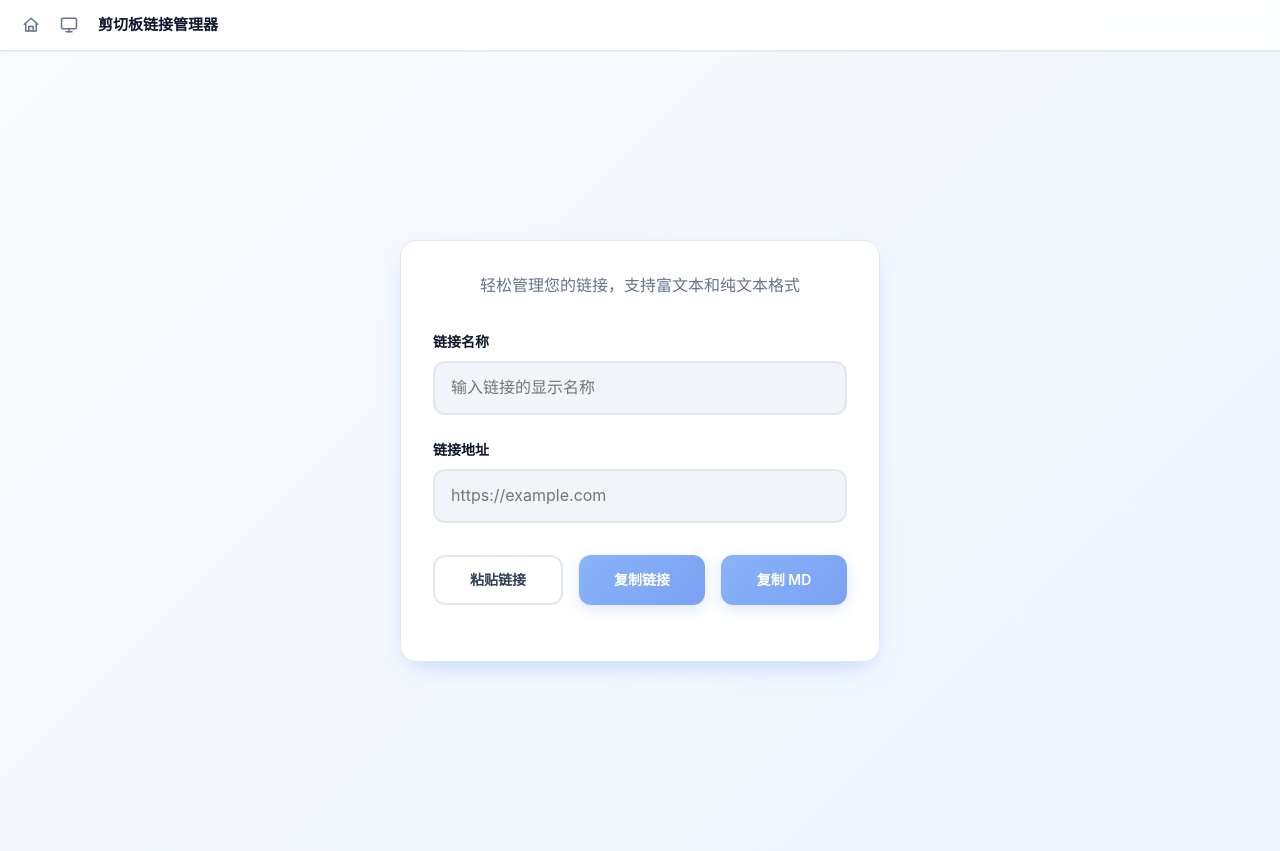
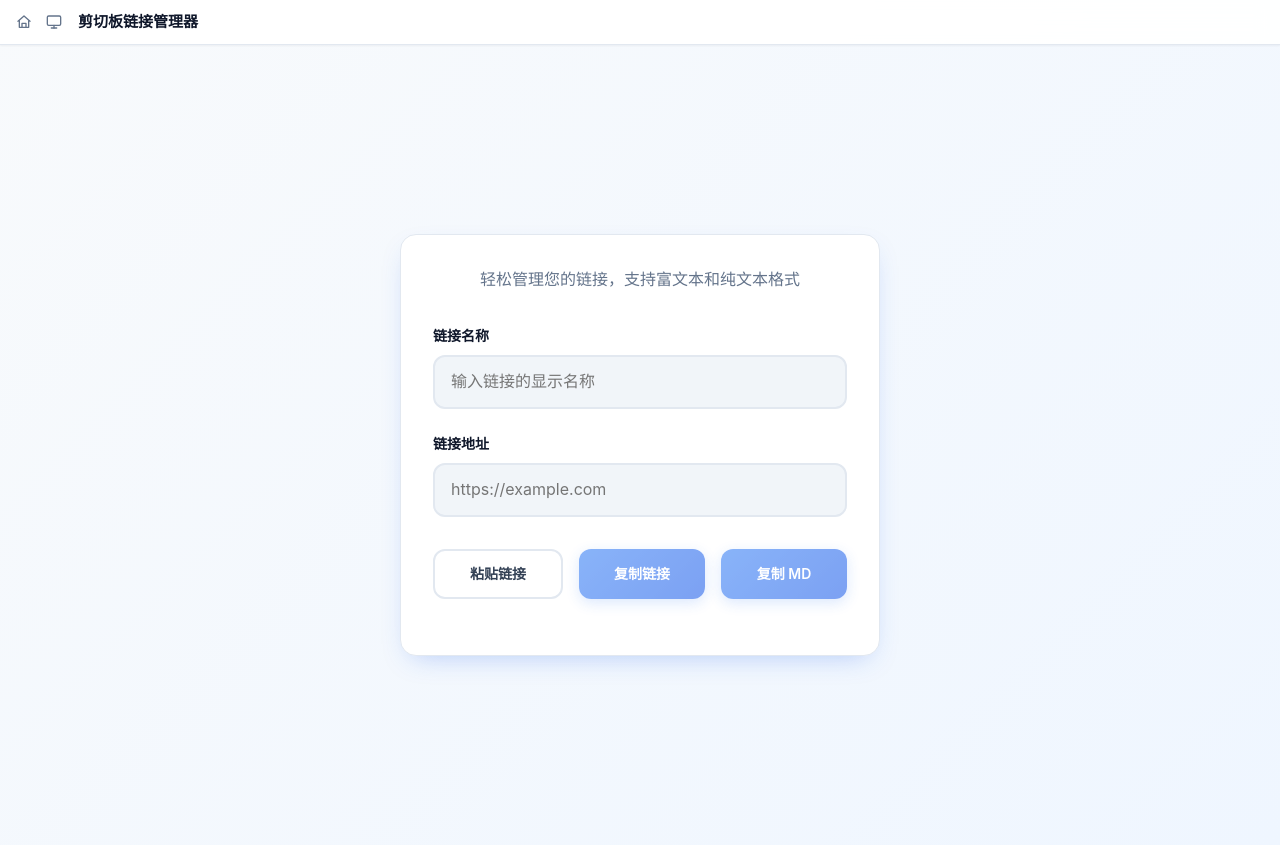
Before and after one commit to hnl1/f-tools, a website: page tools/clipboard.html in a window 1280 px wide. Drawn offline with Linux system fonts and the light colour scheme.

Commit message:
style: 收紧 tool-header 布局腾出更多空间
- 整体内边距 10px 16px → 8px 10px，home 更贴近左边界
- 元素间距 14px → 10px
- icon-btn 30x30 → 28x28，图标 18 → 16
- home 与主题按钮间距进一步收紧到 -8px，几乎相邻成一个系统控件簇

```diff
--- a/assets/common.css
+++ b/assets/common.css
@@ -90,7 +90,7 @@ body.tool-page {
   position: sticky;
   top: 0;
   z-index: 20;
-  padding: 10px 16px;
+  padding: 8px 10px;
   background: var(--header-bg);
   border-bottom: 1px solid var(--border);
   box-shadow: var(--shadow);
@@ -98,7 +98,7 @@ body.tool-page {
   display: flex;
   align-items: center;
   flex-wrap: nowrap;
-  gap: 14px;
+  gap: 10px;
   white-space: nowrap;
   overflow-x: auto;
 }
@@ -125,8 +125,8 @@ body.tool-page {
   display: inline-flex;
   align-items: center;
   justify-content: center;
-  width: 30px;
-  height: 30px;
+  width: 28px;
+  height: 28px;
   padding: 0;
   border-radius: var(--ft-radius-sm);
   flex: 0 0 auto;
@@ -145,13 +145,13 @@ body.tool-page {
 }
 
 .tool-header .back-link + .icon-btn {
-  margin-left: -6px;
+  margin-left: -8px;
 }
 
 .tool-header .icon-btn::before {
   content: "";
-  width: 18px;
-  height: 18px;
+  width: 16px;
+  height: 16px;
   background: currentColor;
   -webkit-mask: var(--icon-url) center / contain no-repeat;
   mask: var(--icon-url) center / contain no-repeat;
```
